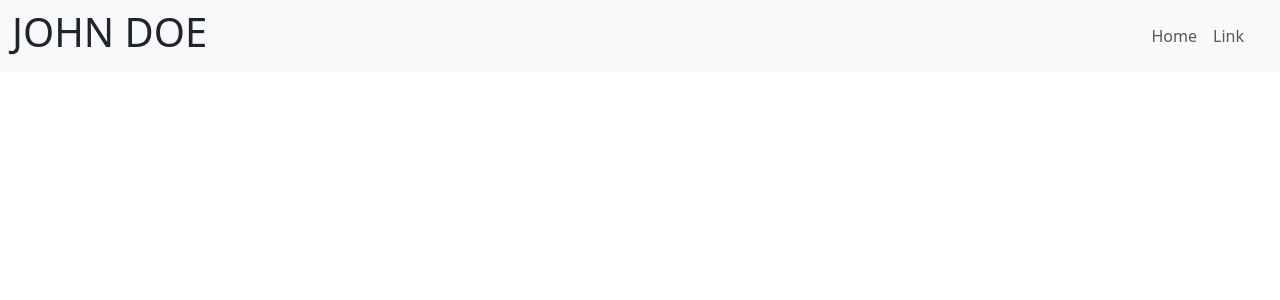
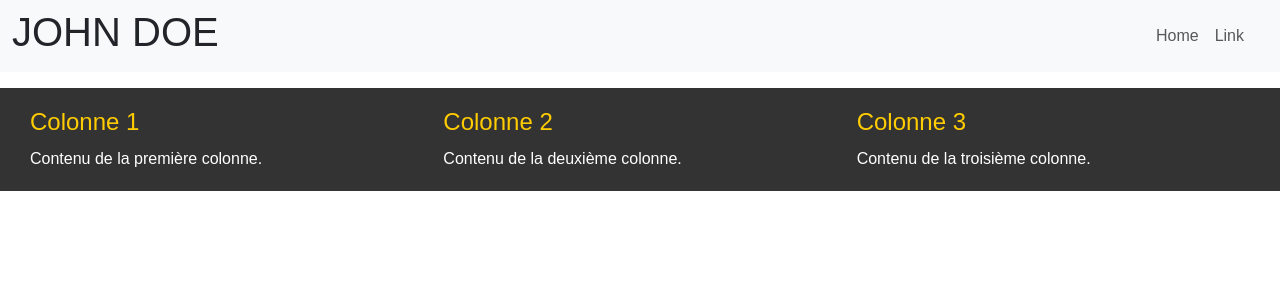
Before and after one commit to Gaelprod974/MOUTAMA_Gael_Devoir_5_Creez_votre_portfolio_avec_ReactJS, a React (Create React App) app: page / in a window 1280 px wide. Shown: the top 300 px of the page. Built offline with nearby package versions, Linux system fonts and the light colour scheme.

Commit message:
Création du footer

```diff
--- a/package.json
+++ b/package.json
@@ -9,6 +9,7 @@
     "react": "^18.3.1",
     "react-bootstrap": "^2.10.5",
     "react-dom": "^18.3.1",
+    "react-router-dom": "^6.28.0",
     "react-scripts": "5.0.1",
     "web-vitals": "^2.1.4"
   },
@@ -35,5 +36,10 @@
       "last 1 firefox version",
       "last 1 safari version"
     ]
+  },
+  "devDependencies": {
+    "css-loader": "^7.1.2",
+    "postcss-loader": "^8.1.1",
+    "source-map-loader": "^5.0.0"
   }
 }
--- a/src/App.js
+++ b/src/App.js
@@ -1,5 +1,6 @@
 import React from 'react';
 import NavBar from './Components/NavBar';
+
 
 function App() {
     return (
@@ -10,9 +11,21 @@ function App() {
           <main>
 
           </main>
-          <footer>
+          <footer class="footer">
+            <div class="footer-column">
+              <h4>Colonne 1</h4>
+              <p>Contenu de la première colonne.</p>
+            </div>
+            <div class="footer-column">
+              <h4>Colonne 2</h4>
+              <p>Contenu de la deuxième colonne.</p>
+            </div>
+            <div class="footer-column">
+              <h4>Colonne 3</h4>
+              <p>Contenu de la troisième colonne.</p>
+            </div>
+        </footer>
 
-          </footer>
         </>
     );
 }
--- /dev/null
+++ b/src/Components/Style/Footer.css
@@ -0,0 +1,26 @@
+body {
+    font-family: Arial, sans-serif;
+  }
+
+  .footer {
+    display: flex;
+    justify-content: center; /* Centre les colonnes horizontalement */
+    align-items: center; /* Centre les colonnes verticalement (si nécessaire) */
+    background-color: #333;
+    color: white;
+    padding: 20px;
+  }
+
+  .footer-column {
+    flex: 1; /* Chaque colonne prend un tiers de l'espace disponible */
+    margin: 0 10px; /* Espacement entre les colonnes */
+  }
+
+  .footer-column h4 {
+    margin-bottom: 10px;
+    color: #ffcc00; /* Une couleur contrastante pour les titres */
+  }
+
+  .footer-column p {
+    margin: 0;
+  }
--- a/src/index.js
+++ b/src/index.js
@@ -4,6 +4,8 @@ import './index.css';
 import App from './App';
 import reportWebVitals from './reportWebVitals';
 import 'bootstrap/dist/css/bootstrap.min.css';
+import './Components/Style/Footer.css';
+
 
 
 
```
Also changed, not shown: 1 other file (tests, documents, lock files or other folders).
